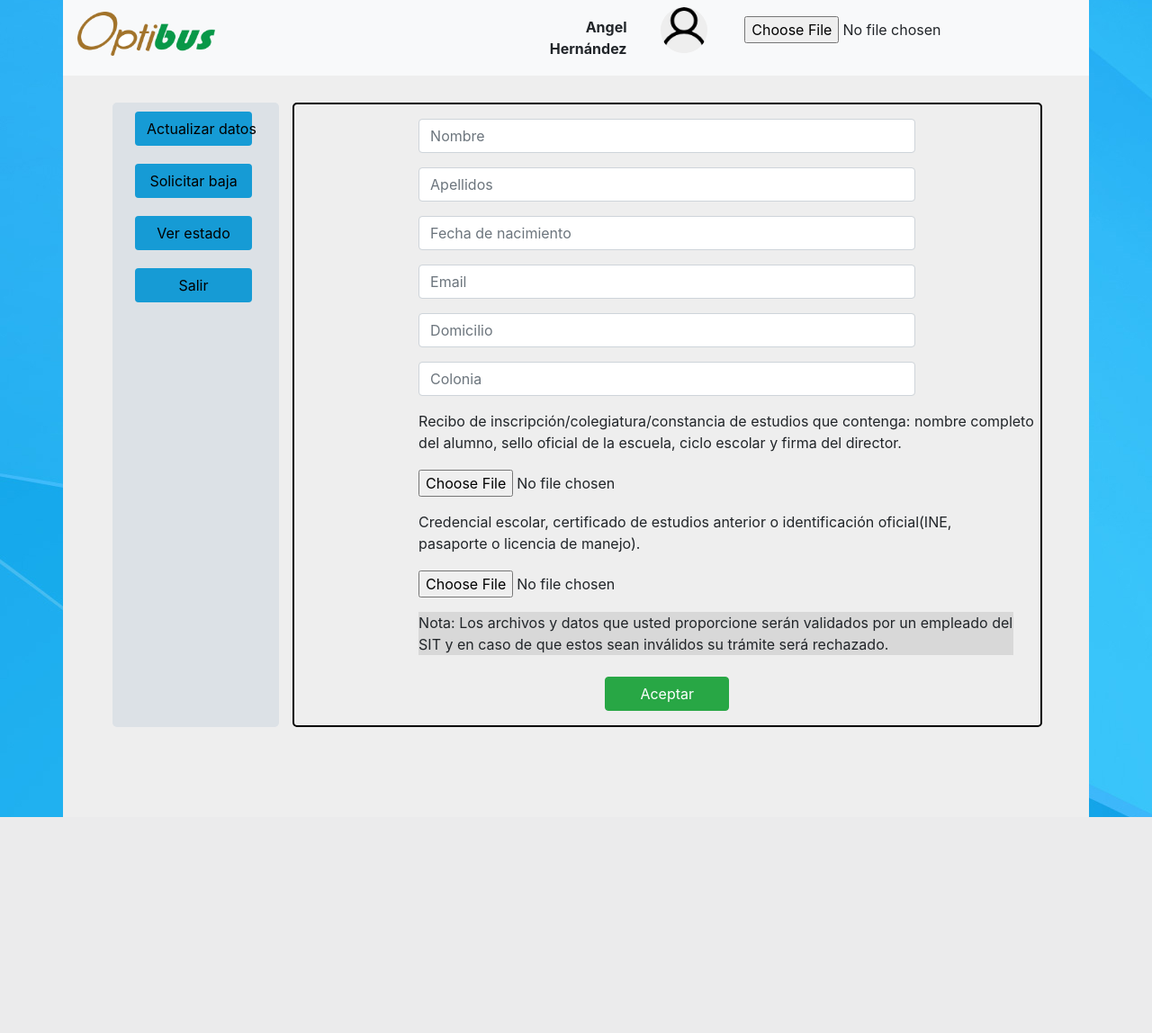
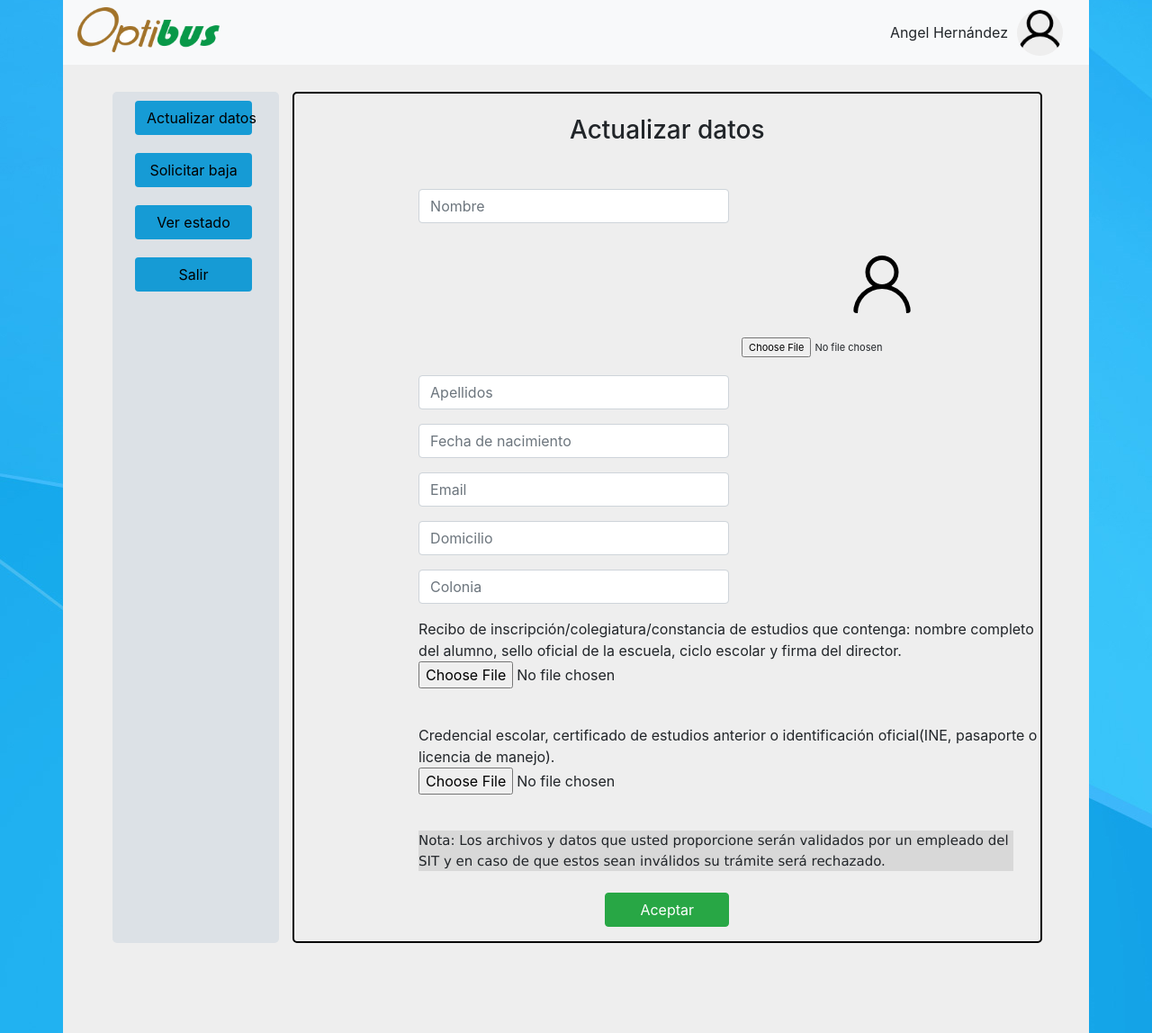
Before and after one commit to jalector/pagobus-online, a PHP site: page /app/usuario/Actualizar_Datos.html in a window 1280 px wide. Shown: the whole page at 90% size. Before the commit the page ends 908 px from the top, so only its background shows below. Run offline with PHP 8.4, Linux system fonts and the light colour scheme; some libraries are stand-ins or nearby versions.

Commit message:
Cambios en navegabilidad
Cambios en navegabilidad y vista de actualizar datos

```diff
--- a/app/usuario/Actualizar_Datos.html
+++ b/app/usuario/Actualizar_Datos.html
@@ -27,24 +27,18 @@
 
   <div id="main-contenedor" class="container max-width">
     <!-- Barra de navegación -->
-     <nav class="navbar navbar-expand-lg navbar-light bg-light ">
-      <div class="row">
-        <div id="logo-opti" class="col-md-5">
-          <a class="navbar-brand" href="">
-            <img src="../../img/logo.png" id="bar-logo"></img>
-          </a>
-        </div>
-        <div class="col-sm-2">
-          <p id="bar-usuario-nombre" align="right"><b>Angel Hernández</b></p>
-        </div>
+     <nav class="navbar navbar-expand-lg navbar-light bg-light">
+      <div>
+        <input type="image" alt="Home" src="../../img/logo.png" id="bar-logo">
+      </div>
+      <div class="collapse navbar-collapse">
         <ul class="navbar-nav mr-auto">
-          <a>
-            <img src="../../img/user.png"id="bar-usuario-imagen" align="right"></img>
-          </a>
+
         </ul>
-        <div class="col-sm-4" align="left">
-          <input id="subir-foto"name="image" type="file" id="fileName" accept=".jpg,.jpeg,.png"/>
-        </div>
+        <p id="bar-usuario-nombre">Angel Hernández</p>
+        <a>
+          <img src="../../img/user.png" id="bar-usuario-imagen"></img>
+        </a>
       </div>
     </nav>
 
@@ -62,57 +56,66 @@
               <script type="text/javascript" src="../../js/usuario/navegacion.js"></script>
           </button>
           <button id="btn-salir" type="button" class="btn boton-opcion">Salir
-              <script type="text/javascript" src="../../js/usuario/navegacion.js"></script>
+              <script type="text/javascript" src="../../js/Salir.js"></script>
           </button>
 
         </div>
         <!-- Contenedor lateral derecho -->
         <div id="der-contenedor" class="col-md-9" >
+           <br>
+          <center><h3>Actualizar datos</h3></center>
+          <br>
           <form>
             <div class="form-group">
             </div>
             <div class="form-group">
-              <input class="form-control col-md-8 offset-md-2" placeholder="Nombre" type='text'></input>
+              <input class="form-control col-md-5 offset-md-2" placeholder="Nombre" type='text'></input>
+            </div>
+             <div id="img-perf">
+              <img src="../../img/user.png" class="rounded mx-auto d-block"><br>
+              <input type="file" id="Explorador">
             </div>
             <div class="form-group">
-              <input class="form-control col-md-8 offset-md-2" placeholder="Apellidos" type='text'></input>
+              <input class="form-control col-md-5 offset-md-2" placeholder="Apellidos" type='text'></input>
             </div>
             <div class="form-group">
-              <input class="form-control col-md-8 offset-md-2" placeholder="Fecha de nacimiento" type='text'></input>
+              <input class="form-control col-md-5 offset-md-2" placeholder="Fecha de nacimiento" type='text'></input>
             </div>
             <div class="form-group">
-              <input class="form-control col-md-8 offset-md-2" placeholder="Email" type='email'></input>
+              <input class="form-control col-md-5 offset-md-2" placeholder="Email" type='email'></input>
             </div>
             <div class="form-group">
-              <input class="form-control col-md-8 offset-md-2" placeholder="Domicilio" type='text'></input>
+              <input class="form-control col-md-5 offset-md-2" placeholder="Domicilio" type='text'></input>
             </div>
             <div class="form-group">
-              <input class="form-control col-md-8 offset-md-2" placeholder="Colonia" type='text'></input>
+              <input class="form-control col-md-5 offset-md-2" placeholder="Colonia" type='text'></input>
             </div>
+
             <div class="form-group offset-md-2">
               <p>
-                <label id="lbl-recibo" class="label">Recibo de inscripción/colegiatura/constancia de estudios
-                que contenga: nombre completo del alumno, sello oficial de la escuela, ciclo escolar y firma del director.</label>
-                <input id="subir-foto"name="image" type="file" id="fileName" accept=".jpg,.jpeg,.png"/>
+                Recibo de inscripción/colegiatura/constancia de estudios
+                que contenga: nombre completo del alumno, sello oficial de la escuela, ciclo escolar y firma del director.
+                <input type="file" accept=".jpg,.jpeg,.png"/>
               </p>
             </div>
+            <br>
             <div class="form-group offset-md-2">
               <p>
-                <label id="lbl-credencial" class="label">Credencial escolar, certificado de estudios anterior o identificación
-                oficial(INE, pasaporte o licencia de manejo).</label>
-                <input id="subir-foto"name="image" type="file" id="fileName" accept=".jpg,.jpeg,.png"/>
+                Credencial escolar, certificado de estudios anterior o identificación
+                oficial(INE, pasaporte o licencia de manejo).
+                <br>
+                <input type="file" accept=".jpg,.jpeg,.png"/>
               </p>
             </div>
+            <br>
             <div class="form-group offset-md-2">
               <p id="nota">
-                <label id="lbl-nota" class="label" style="background-color: #D8D8D8;">Nota: Los archivos y datos que usted proporcione serán validados por un empleado del SIT y en caso de que estos sean inválidos su trámite será rechazado.</label>
+                <label id="lbl-nota">Nota: Los archivos y datos que usted proporcione serán validados por un empleado del SIT y en caso de que estos sean inválidos su trámite será rechazado.</label>
               </p>
             </div>
             <button id="btn-aceptar" type="button" class="btn btn-success col-md-2 offset-md-5" >Aceptar</button>
             <div class="form-group">
-            </div>
           </form>
-
         </div>
       </div>
     </div>
--- a/css/usuario/main.css
+++ b/css/usuario/main.css
@@ -8,16 +8,6 @@
 	font-size: 20px;
 }
 
-#logo-opti{
-
-	padding:0px;
-}
-
-#subir-foto{
-	padding-top: 10px;
-
-}
-
 #nota{
 
 	padding-right: 30px;
@@ -26,3 +16,20 @@
 
 	padding-right: 30px;
 }
+#img-perf{
+    margin: 10px;
+    padding: 10px;
+    float: right;
+    width: 40%;
+}
+#Explorador{
+font-size: 11px;
+}
+#lbl-nota{
+background-color: #D8D8D8;
+}
+
+label{
+    font-size: 15px;
+    font-family: 'Lucida Sans';
+}
--- a/js/Salir.js
+++ b/js/Salir.js
@@ -6,8 +6,6 @@
 */
 
 $('#btn-salir').click(function(e){
-	var id = e.target.id;
-	if (id=="btn-salir") {
 		swal({
 			title: "¿Está seguro de que desea salir?",
 			text: "Una vez presionado 'OK' tendrá que volver a loguearse",
@@ -20,4 +18,4 @@ $('#btn-salir').click(function(e){
 				window.location.replace("../../index.html")
 			}
 		});
-	}});
+	});
--- a/js/usuario/navegacion.js
+++ b/js/usuario/navegacion.js
@@ -5,34 +5,18 @@
     Fecha: 18 de Mayo del 2018
 */
 
-$('#btn-registrar').click(function(e){
+$('#izq-contenedor').click(function(e){
 	var id = e.target.id;
 	if (id=="btn-registrar") {
-		window.location.assign("../usuario/Actualizar_Datos.html");
+		window.location.replace("../usuario/Actualizar_Datos.html");
     }
-});
 
-$('#btn-Vestado').click(function(e){
-	var id = e.target.id;
     if (id=="btn-Vestado") {
-		window.location.assign("../usuario/Ver_Estado.html");
+		window.location.replace("../usuario/Ver_Estado.html");
 		}
+
 	});
 
-$('#btn-salir').click(function(e){
-	var id = e.target.id;
-    if (id=="btn-salir") {
-		swal({
-			title: "¿Está seguro de que desea salir?",
-			text: "Una vez presionado 'OK' tendrá que volver a loguearse",
-			icon: "warning",
-			buttons: true,
-			dangerMode: true,
-		})
-		.then((willDelete) => {
-			if (willDelete) {
-				window.location.replace("../../index.html")
-			}
-		});
-	}
+$('#bar-logo').click(function(e){
+	window.location.replace("../usuario/index.html");
 });
```
Also changed, not shown: app/admin/archivosPen.html (+7 -5 lines), app/admin/buscarUsuario.html (+7 -6 lines), app/admin/datosUsuario.html (+7 -5 lines), app/admin/index.html (+8 -6 lines), app/admin/registrarUsuario.html (+7 -5 lines), app/usuario/Ver_Estado.html (+6 -5 lines), app/usuario/index.html (+5 -6 lines), js/admin/navegacion.js (+7 -17 lines).
